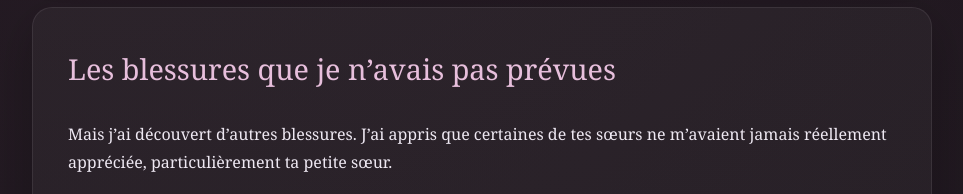
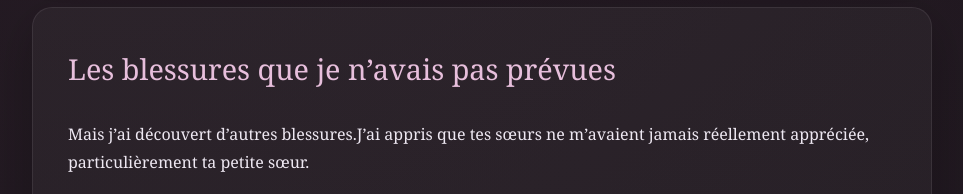
Before and after one commit to heidylaurieandasagesse-commits/deux-coeurs-une-histoire16-10-2024, a plain HTML site: page index.html in a window 1280 px wide. Shown: the part 1520-1714 px from the top of the page, without its empty margins (158-1121 px from the left). Drawn offline with Linux system fonts and the light colour scheme; a script that the page names is missing.

Commit message:
Update index.html

```diff
--- a/index.html
+++ b/index.html
@@ -255,9 +255,8 @@ footer {
             <h2>Les blessures que je n’avais pas prévues</h2>
 
             <p>
-                Mais j’ai découvert d’autres blessures. J’ai appris que
-                certaines de tes sœurs ne m’avaient jamais réellement
-                appréciée, particulièrement ta petite sœur.
+                Mais j’ai découvert d’autres blessures.J’ai appris que tes sœurs ne m’avaient jamais réellement appréciée,
+particulièrement ta petite sœur.
             </p>
 
             <p>
```
